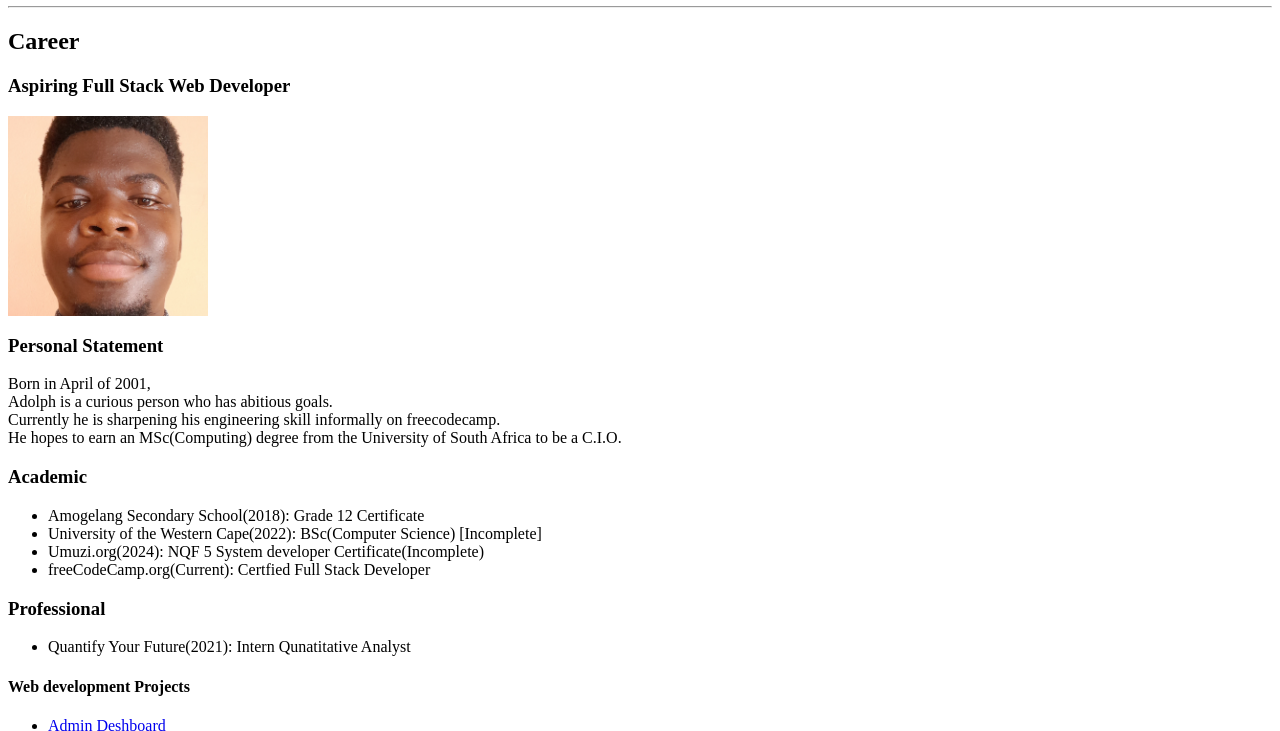
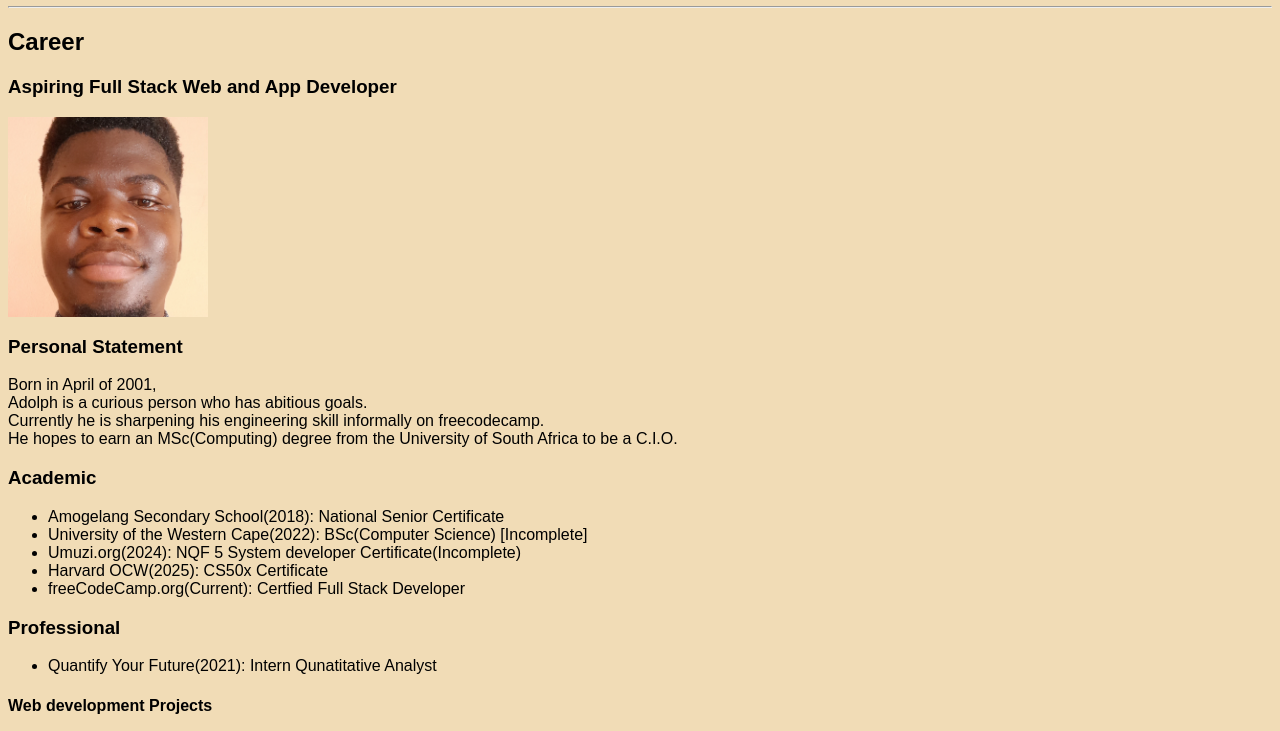
Before and after one commit to McinzibaThemba/Themba.github.io, a plain HTML site: page index.html in a window 1280 px wide. Shown: the part 60-791 px from the top of the page. Drawn offline with Linux system fonts and the light colour scheme.

Commit message:
added styles and a new qualification to be earned

```diff
--- a/index.html
+++ b/index.html
@@ -1,10 +1,13 @@
 <html>
+    <head>
+        <link href="styles.css" rel="stylesheet">
+    </head>
     <body>
         <main>
             <h1>Themba Adolph Mcinziba</h1>
             <hr>
             <h2>Career</h2>
-            <h3>Aspiring Full Stack Web Developer</h3>
+            <h3>Aspiring Full Stack Web and App Developer</h3>
             <img src="Themba.jpg" width="200" height="200">
             <h3>Personal Statement</h3>
             <p>Born in April of 2001, <br />Adolph is a curious person who has abitious goals.<br />
@@ -13,9 +16,10 @@
             </p>
             <h3>Academic</h3>
             <ul>
-                <li>Amogelang Secondary School(2018): Grade 12 Certificate</li>
+                <li>Amogelang Secondary School(2018): National Senior Certificate</li>
                 <li>University of the Western Cape(2022): BSc(Computer Science) [Incomplete]</li>
                 <li>Umuzi.org(2024): NQF 5 System developer Certificate(Incomplete)</li>
+                <li>Harvard OCW(2025): CS50x Certificate</li>
                 <li>freeCodeCamp.org(Current): Certfied Full Stack Developer</li>
             </ul>
             <h3>Professional</h3>
@@ -39,5 +43,6 @@
                 </ul>
             <p></p>
         </main>
+        <footer>(c) Copyrights reserved</footer>
     </body>
 </html>
--- /dev/null
+++ b/styles.css
@@ -0,0 +1,10 @@
+body{
+     background-color: rgba(240, 217, 175, 0.911);
+     font-family: sans-serif;
+     color: black;
+
+    }
+
+a {
+     color:rgb(224, 75, 87);
+     }
```
